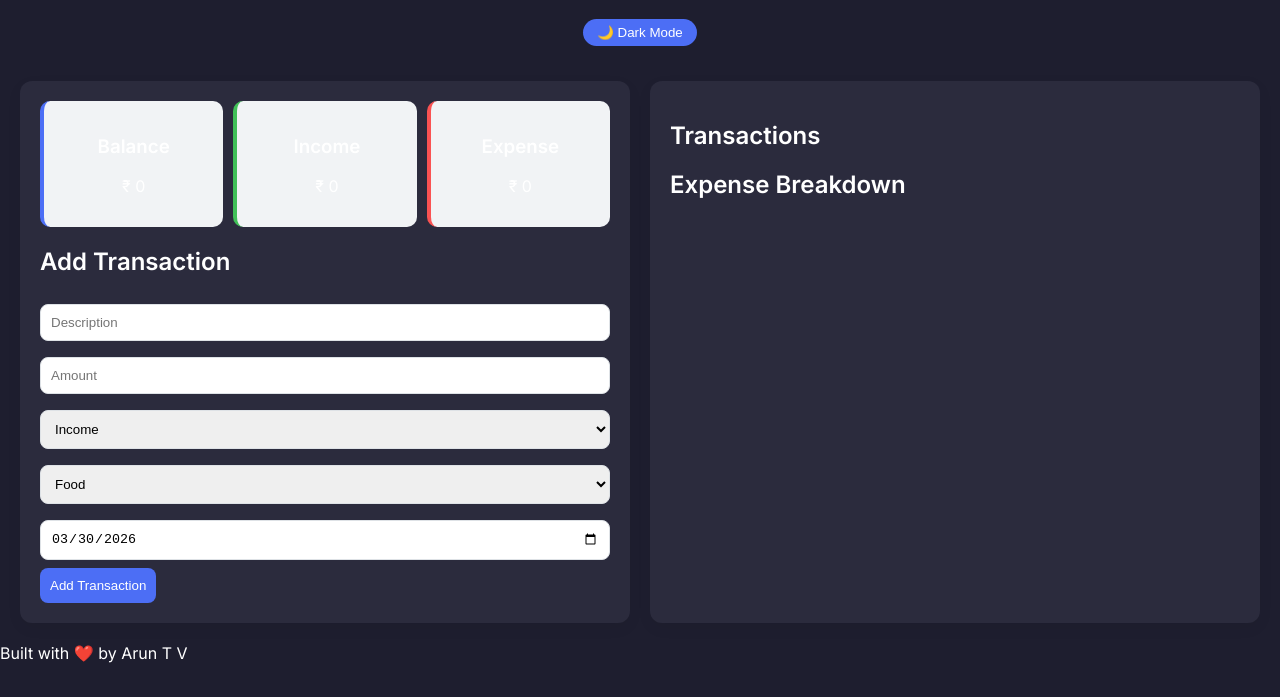
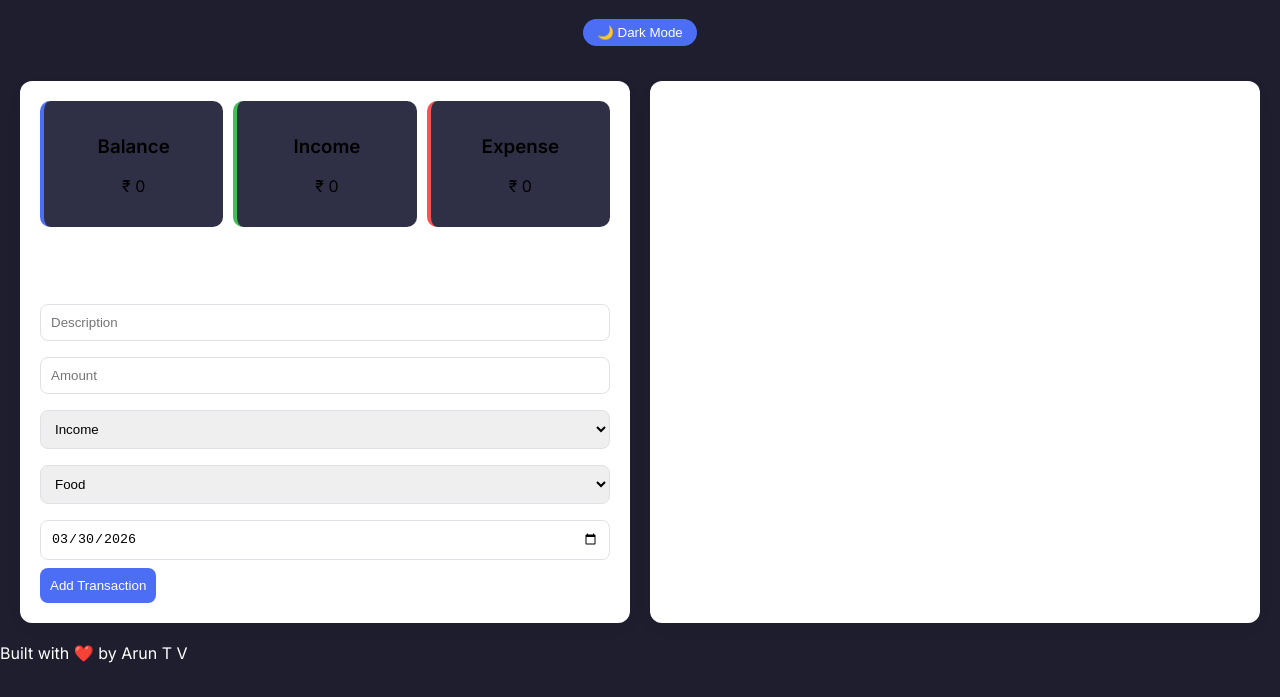
Before and after one commit to aruntv1407/expense-tracker, a plain HTML site: page index.html in a window 1280 px wide. Both pictures are taken after a click on the button "🌙 Dark Mode". Shown: the part 103-800 px from the top of the page. Drawn offline with nearby package versions, Linux system fonts and the light colour scheme.

Commit message:
Fixed dark mode card visibility

```diff
--- a/style.css
+++ b/style.css
@@ -1,3 +1,12 @@
+:root {
+    --card-bg: #f1f3f5;
+    --text-color: #333;
+}
+
+body.dark-mode .card {
+    background: #e0e0e0 !important;
+}
+
 * {
     box-sizing: border-box;
 }
@@ -50,10 +59,7 @@ body.dark-mode {
     box-shadow: 0 5px 15px rgba(0,0,0,0.05);
 }
 
-body.dark-mode .left-panel,
-body.dark-mode .right-panel {
-    background: #2b2b3d;
-}
+
 
 .summary {
     display: flex;
@@ -123,3 +129,17 @@ li {
         flex-direction: column;
     }
 }
+
+
+/* 🔥 FINAL FIX — USE SAME PROPERTY */
+
+body.dark-mode .card {
+    background: #2f2f45 !important;
+}
+
+/* 🔥 FINAL TEXT FIX */
+
+.card h3,
+.card p {
+    color: #000 !important;
+}
```
